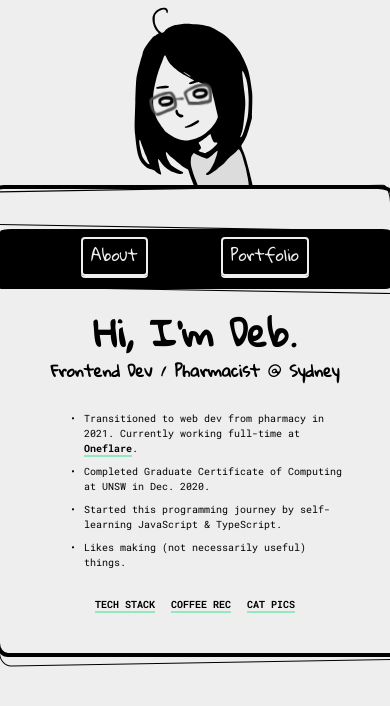
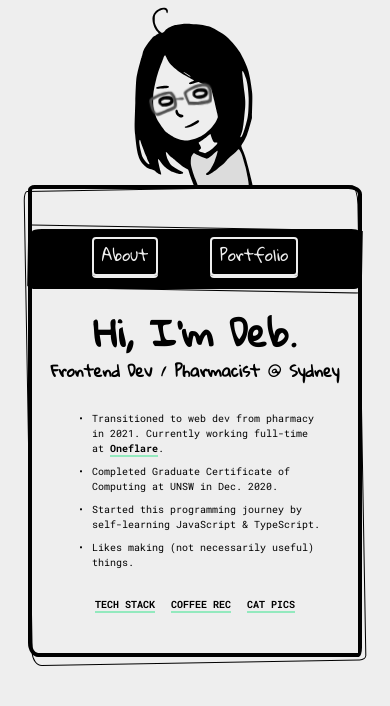
Before and after one commit to debccheng/debccheng.github.io, a React (Create React App) app: page / in a window 390 px wide. Shown: the top 706 px of the page. Built offline with nearby package versions, Linux system fonts and the light colour scheme.

Commit message:
Add colour variables

```diff
--- a/src/App.css
+++ b/src/App.css
@@ -1,3 +1,5 @@
+@import './styles/constants.css';
+
 html, body, #root {
   width: 100%;
   height: 100%;
@@ -7,22 +9,21 @@ html, body, #root {
   display: flex;
   flex-direction: column;
   align-items: center;
-  background: #eee;
+  background: var(--offwhite);
   min-height: 100%;
 }
 
 .main-wrapper {
-  width: 100%;
-  max-width: 440px;
+  width: 440px;
   position: relative;
   margin: -16px 0 40px;
   padding-block: 16px;
   display: flex;
   flex-direction: column;
   justify-content: center;
-  background-color: #eee;
-  border: 4px solid #000;
-  border-radius:  2% 4% 1% 3% / 1% 2% 2% 3%;
+  background-color: var(--offwhite);
+  border: 4px solid var(--black);
+  border-radius: 2% 4% 1% 3% / 1% 2% 2% 3%;
 }
 
 .main-wrapper::before {
@@ -33,7 +34,14 @@ html, body, #root {
   top: 50%;
   left: 50%;
   border-radius: 1% 2% 2% 3% / 2% 4% 1% 3%;
-  border: 1px solid #000;
+  border: 1px solid var(--black);
   transform: translate(-50%, -49%) scale(1.02) rotate(-1deg);
   pointer-events: none;
 }
+
+
+@media screen and (max-width: 448px) {
+  .main-wrapper {
+    width: calc(100% - 64px);
+  }
+}
--- a/src/components/Navbar/Navbar.module.css
+++ b/src/components/Navbar/Navbar.module.css
@@ -1,8 +1,10 @@
+@import '../../styles/constants.css';
+
 .navbar {
   position: relative;
   height: 36px;
   margin-block-start: 24px;
-  background: #000;
+  background: var(--black);
   border-radius:  3% 2% 2% 1% / 4% 3% 2% 1%;
   padding: 8px 8px 16px;
 }
@@ -15,7 +17,7 @@
   top: 50%;
   left: 50%;
   border-radius: 1% 4% 2% 3% / 4% 1% 1% 3%;
-  border: 1px solid #000;
+  border: 1px solid var(--black);
   transform: translate(-50%, -50%) scale(1.02) rotate(1deg);
   pointer-events: none;
 }
@@ -37,25 +39,25 @@
   font-size: 16px;
   font-family: 'Gloria Hallelujah', sans-serif;
   text-decoration: none;
-  color: #eee;
+  color: var(--offwhite);
   position: relative;
   padding: 0 8px 4px;
-  border: 2px solid #eee;
+  border: 2px solid var(--offwhite);
   border-radius: 4px;
-  box-shadow: 0 2px 0 #eee;
+  box-shadow: 0 2px 0 var(--offwhite);
   transition: padding 0.1s, box-shadow 0.1s, top 0.1s;
   background: transparent;
 }
 
 .linkButton:hover {
   cursor: pointer;
-  color: #93E9BE;
-  border-color: #93E9BE;
-  box-shadow: 0 4px 0 #93E9BE;
+  color: var(--seafoam);
+  border-color: var(--seafoam);
+  box-shadow: 0 4px 0 var(--seafoam);
 }
 
 .linkButton:active {
   top: 4px;
   padding-block-end: 1px;
-  box-shadow: 0 1px 0 #93E9BE;
+  box-shadow: 0 1px 0 var(--seafoam);
 }
--- a/src/components/SelfPortrait/SelfPortrait.module.css
+++ b/src/components/SelfPortrait/SelfPortrait.module.css
@@ -1,4 +1,4 @@
-
+@import '../../styles/constants.css';
 
 .svgWrapper {
   margin: 8px auto 0;
@@ -11,15 +11,15 @@
 }
 
 .shp0 {
-  fill: #505050;
+  fill: var(--grey);
 }
 
 .shp1 {
-  fill: #dcdcdc
+  fill: var(--smoke);
 }
 
 .shp2, .eyes {
-  fill: #000000
+  fill: var(--black);
 }
 
 .eyes {
@@ -49,7 +49,7 @@
   position: absolute;
   top: -20px;
   left: calc(50% - 90px);
-  fill: #93E9BE;
+  fill: var(--seafoam);
   opacity: 0;
   mix-blend-mode: lighten;
   z-index: 2;
--- a/src/pages/About/About.module.css
+++ b/src/pages/About/About.module.css
@@ -1,3 +1,4 @@
+@import '../../styles/constants.css';
 
 .headingTitle {
   font-family: 'Gloria Hallelujah', monospace;
@@ -30,11 +31,12 @@
   margin: 0px 36px 24px;
   display: flex;
   flex-direction: column;
+  padding-inline-start: 16px;
 }
 
 .listItem {
   list-style-type: '\2022';
-  padding: 4px 8px;
+  padding: 4px 0px 4px 8px;
   font-family: 'Roboto Mono', monospace;
   font-size: 10px;
 }
@@ -43,12 +45,12 @@
   color: inherit;
   font-weight: bold;
   text-decoration: none;
-  border-bottom: 2px solid #93E9BE;
+  border-bottom: 2px solid var(--seafoam);
 }
 
 .highlight:hover, .highlight:active {
-  background-color: #93E9BE;
-  border-bottom: 2px solid #000;
+  background-color: var(--seafoam);
+  border-bottom: 2px solid var(--black);
   cursor: pointer;
 }
 
--- /dev/null
+++ b/src/styles/constants.css
@@ -0,0 +1,8 @@
+:root {
+  --black: #000000;
+  --grey: #505050;
+  --smoke: #DCDCDC;
+  --offwhite: #EEEEEE;
+  --white: #FFFFFF;
+  --seafoam: #93E9BE;
+}
```
